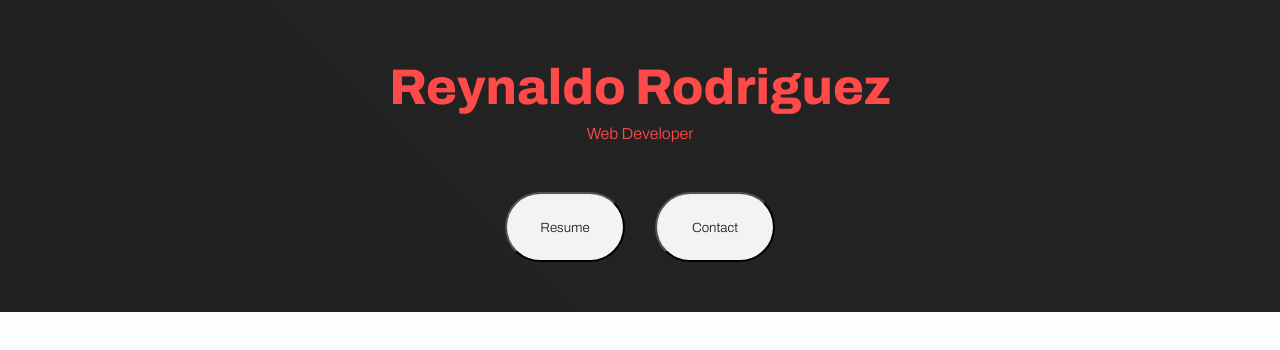
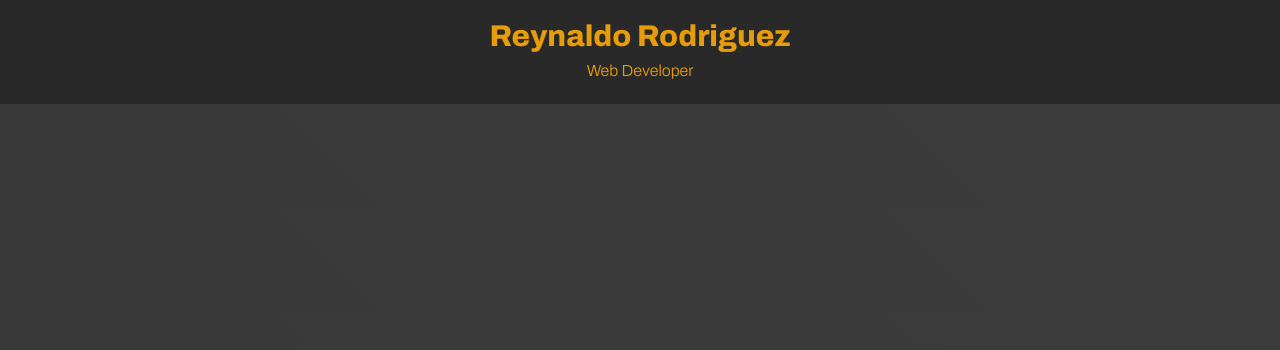
Before and after one commit to andrewwebbdeveloper/Portfolio-New, a plain HTML site: page index.html in a window 1280 px wide. Drawn offline with Linux system fonts and the light colour scheme.

Commit message:
Some minor changes
Minor changes to the web page.

```diff
--- a/css/style.css
+++ b/css/style.css
@@ -9,45 +9,29 @@
 }
 
 body {
-    background-color: rgb(253, 253, 253);
+    background-image: linear-gradient(45deg, #393939, #3b3b3b);
 }
 
 .container {
     display: flex;
     text-align: center;
     flex-direction: column;
-    background-image: linear-gradient(45deg, #222222, #232323);
-    padding: 50px 0px;
+    padding: 10px 0px;
+    background-color: #292929;
 }
 
 .heading {
     margin: 10px 0px 10px 0px;
     font-family: "Archivo";
     font-weight: 800;
-    color: rgb(255, 74, 74);
-    font-size: 50px;
+    color: #E69C0B;
+    font-size: 30px;
+    margin-bottom: 10px;
 }
 
 .sub-heading {
     font-family: "Archivo";
     font-weight: 300;
-    color: rgb(255, 74, 74);
+    color: #E69C0B;
+    margin-bottom: 15px;
 }
-
-.button-container {
-    display: flex;
-    flex-direction: row;
-    justify-content: center;
-}
-
-.button {
-    padding: 20px;
-    border-radius: 50px;
-    color: #222222;
-    background-color: rgb(243, 243, 243);
-    width: 120px;
-    font-family: "Archivo";
-    font-weight: 300;
-    margin: 50px 15px 0px 15px;
-    height: 70px;
-}
--- a/index.html
+++ b/index.html
@@ -11,12 +11,7 @@
     <div class="container">
             <h1 class="heading">Reynaldo Rodriguez</h1>
             <p class="sub-heading">Web Developer</p>
-        <div class="button-container">
-            <button class="button">Resume</button>
-            <button class="button">Contact</button>
-        </div>
     </div>
-
 
 
     <script src="js/index.js"></script>
```
